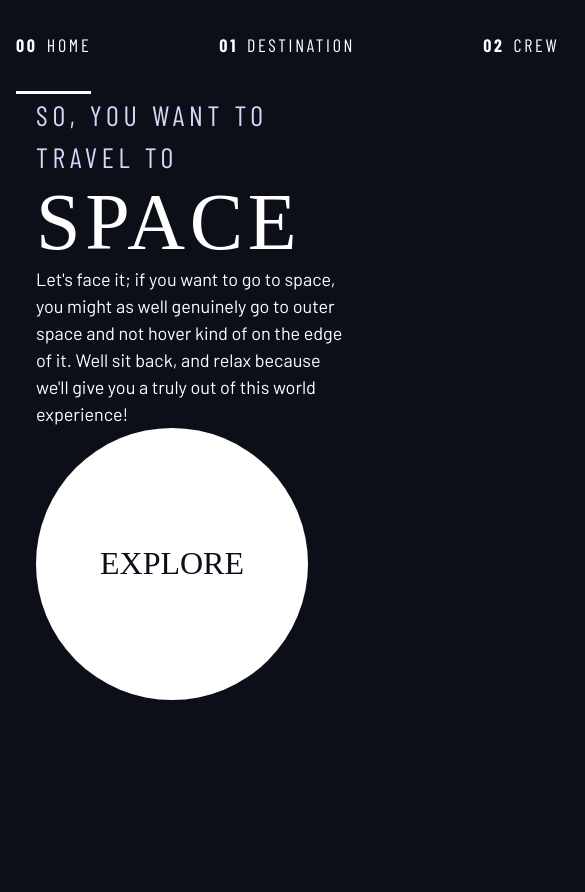
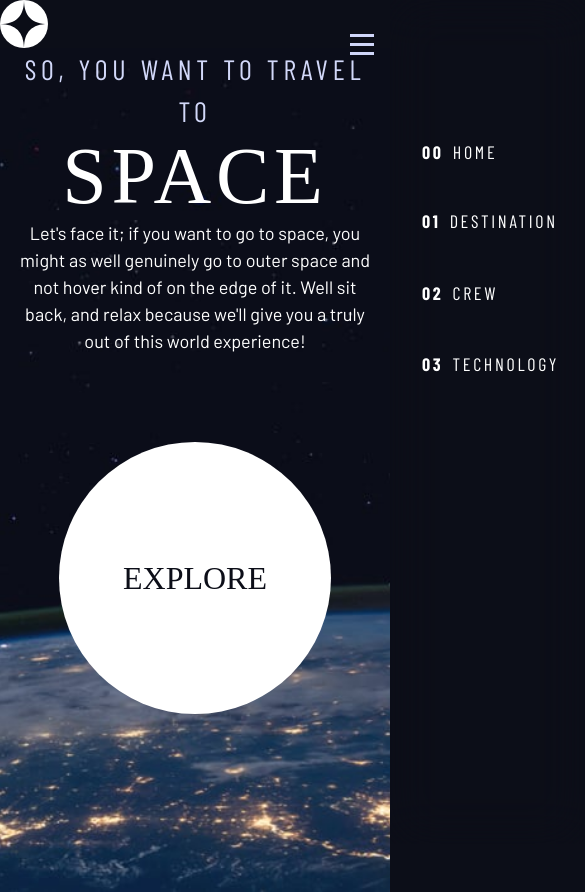
Before and after one commit to cyrilmuchemi/vue-travellers, a Vue app: page / in a window 390 px wide. Shown: the top 892 px of the page, 585 px wide, since content can reach past the window. Before the commit the page ends 844 px from the top, so only its background shows below. Built offline with nearby package versions, Linux system fonts and the light colour scheme; a web font is replaced by a local one.

Commit message:
Complete mobile homepage

```diff
--- a/main.css
+++ b/main.css
@@ -77,6 +77,7 @@ body {
   background-color: hsl( var(--clr-dark) );
   color: var(--clr-white);
   font-family: var(--ff-sans-normal);
+  overflow-x: hidden;
 }
 
 img,
@@ -112,6 +113,10 @@ select {
   gap: var(--gap, 1rem);
 }
 
+.flex.even-columns > * {
+  width: 100%;
+}
+
 .grid {
   display: grid;
   gap: var(--gap, 1rem);
@@ -133,12 +138,21 @@ select {
 
 .grid-container {
   display: grid;
+  row-gap: 15%;
+  text-align: center;
+  place-items: center;
+  padding-inline: 1rem;
+}
+
+.grid-container * {
+  max-width: 50ch;
 }
 
 @media (min-width: 45em) {
   .grid-container {
+      text-align: left;
       column-gap: var(--container-gap, 2rem);
-      grid-template-columns: minmax(2rem, 1fr) repeat(2, minmax(0, 30rem)) minmax(2rem, 1fr);
+      grid-template-columns: minmax(1rem, 1fr) repeat(2, minmax(0, 30rem)) minmax(1rem, 1fr);
   }
 
   .grid-container > *:first-child {
@@ -148,6 +162,12 @@ select {
   .grid-container > *:last-child {
       grid-column: 3;
   }
+
+  .grid-container--home {
+    padding-top: max(18rem, 20vh);
+    align-items: end;
+  }
+
 }
 
 
@@ -223,6 +243,7 @@ border: 0;
 
 .large-button {
   position: relative;
+  font-size: 2rem;
   display: inline-grid;
   z-index: 1;
   place-items: center;
@@ -251,11 +272,69 @@ border: 0;
 }
 
 .primary-navigation {
-  --gap: 8rem;
   --underline-gap: 2rem;
   list-style: none;
   padding: 0;
   margin: 0;
+  background: hsl( var(--clr-white) / 0.05);
+}
+
+.mobile-nav-toggle {
+  display: none;
+}
+
+@supports (backdrop-filter: blur(1rem)) {
+  .primary-navigation {
+      background: hsl( var(--clr-white) / 0..05);
+      backdrop-filter: blur(1.5rem);
+  }
+}
+
+@media (max-width: 35rem) {
+  .primary-navigation {
+      --underline-gap: .8rem;
+      position: fixed;
+      z-index: 1000;
+      inset: 0 0 0 30%;
+      list-style: none;
+      padding: min(20rem, 15vh) 2rem;
+      margin: 0;
+      flex-direction: column;
+      transform: translateX(100%);
+      transition: transform 500ms ease-in-out;
+  }
+
+  .primary-navigation[data-visible="true"] {
+    transform: translateX(0);
+  }
+
+  .mobile-nav-toggle {
+    display: block;
+    position: absolute;
+    z-index: 2000;
+    right: 1rem;
+    top: 2rem;
+    background: transparent;
+    border: 0;
+    background-image: url(./src/assets/shared/icon-hamburger.svg);
+    background-repeat: no-repeat;
+    background-position: center;
+    width: 1.5rem;
+    aspect-ratio: 1;
+  }
+
+  .mobile-nav-toggle[aria-expanded="true"] {
+    background-image: url(./src/assets/shared/icon-close.svg);
+  }
+
+  .mobile-nav-toggle:focus-visible {
+    outline: 5px solid white;
+    outline-offset: 5px;
+  }
+
+  .primary-navigation.underline-indicators > .active {
+    border: 0;
+  }
 }
 
 .primary-navigation a {
@@ -305,3 +384,28 @@ border: 0;
 .dot-indicators > [aria-selected="true"] {
   background-color: hsl( var(--clr-white) / 1);
 }
+
+/* ------------------- */
+/* Page specific       */
+/* ------------------- */
+
+/* home */
+
+.home {
+  background-image: url(./src/assets/home/background-home-mobile.jpg);
+  background-size: cover;
+  min-height: 100vh;
+  background-position: bottom center;
+}
+
+@media (min-width: 35rem) {
+  .home {
+      background-image: url(./src/assets/home/background-home-tablet.jpg);
+  }
+}
+
+@media (min-width: 45rem) {
+  .home {
+      background-image: url(./src/assets/home/background-home-desktop.jpg);
+  }
+}
--- a/src/App.vue
+++ b/src/App.vue
@@ -3,8 +3,9 @@
   <div>
     <img src="./assets/shared/logo.svg" alt="space-tourism-logo"/>
   </div>
+  <button class="mobile-nav-toggle" aria-controls="primary-navigation"><span class="sr-only" aria-expanded="false">Menu</span></button>
   <nav>
-    <ul class="primary-navigation underline-indicators flex">
+    <ul class="primary-navigation underline-indicators flex"  data-visible="false">
       <li class="active">
         <a class="uppercase ff-sans-cond letter-spacing-2" >
           <span>00</span><RouterLink to="/">Home</RouterLink> </a>
@@ -24,7 +25,7 @@
     </ul>
   </nav>
   </div>
-  <div class="container">
+  <div>
     <RouterView></RouterView>
   </div>
 </template>
--- a/src/views/Home.vue
+++ b/src/views/Home.vue
@@ -1,13 +1,32 @@
+<script setup>
+const nav = document.querySelector(".primary-navigation");
+const navToggle = document.querySelector(".mobile-nav-toggle");
+
+navToggle.addEventListener("click", () => {
+
+    const visiblity = nav.getAttribute("data-visible");
+    if (visiblity === "false") {
+        nav.setAttribute("data-visible", true);
+        navToggle.setAttribute("aria-expanded", true);
+    } else {
+        nav.setAttribute("data-visible", false);
+        navToggle.setAttribute("aria-expanded", false);
+
+    }
+
+})
+</script>
+
 <template>
     <div class="home">
-     <div class="grid-container">
+     <div class="grid-container grid-container--home">
         <div>
         <h1 class="text-accent fs-500 ff-sans-cond uppercase letter-spacing-1">So, you want to travel to
         <span class="fs-900 d-block ff-serif text-white">Space</span></h1>
         <p class="text-white">Let's face it; if you want to go to space, you might as well genuinely go to outer space and not hover kind of on the edge of it. Well sit back, and relax because we'll give you a truly out of this world experience!</p>
         </div>
         <div>
-        <a href="#" class="large-button uppercase ff-serif fs-600 text-dark bg-white">Explore</a>
+        <a href="#" class="large-button uppercase ff-serif text-dark bg-white">Explore</a>
         </div>
     </div>
     </div>
```
